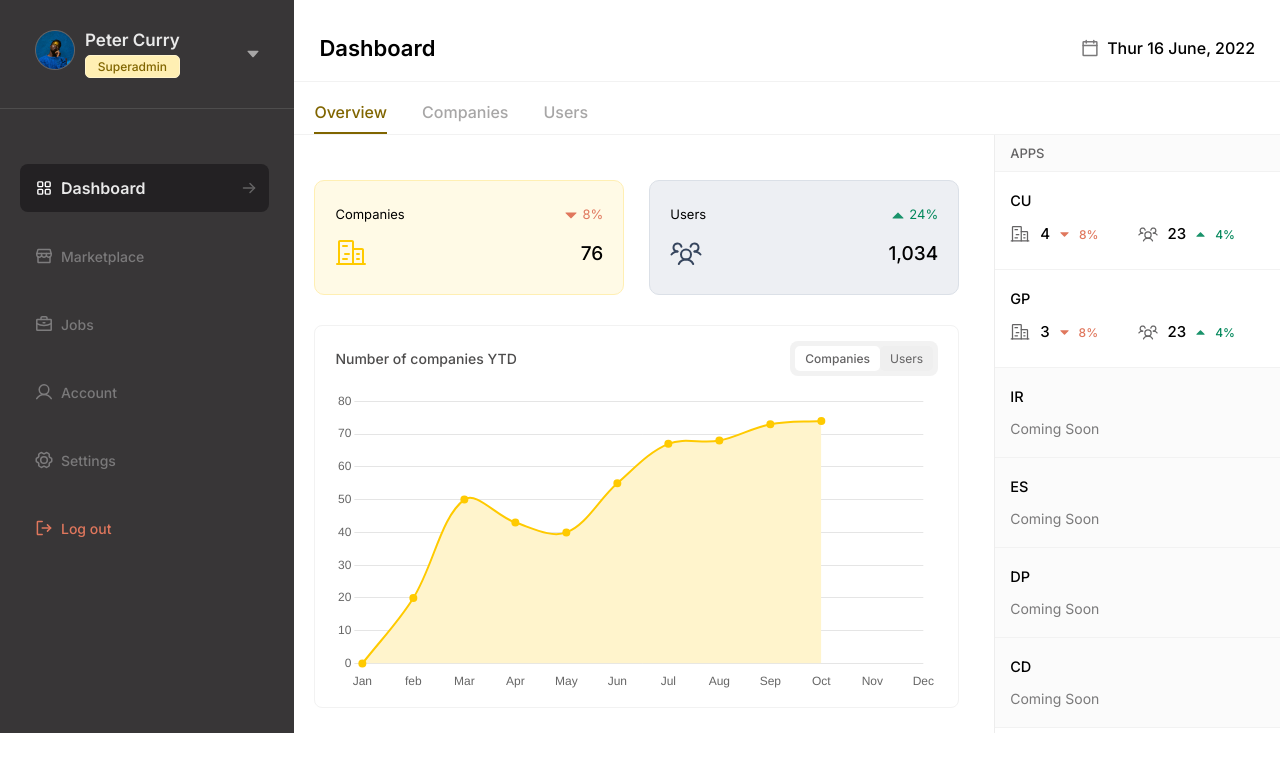
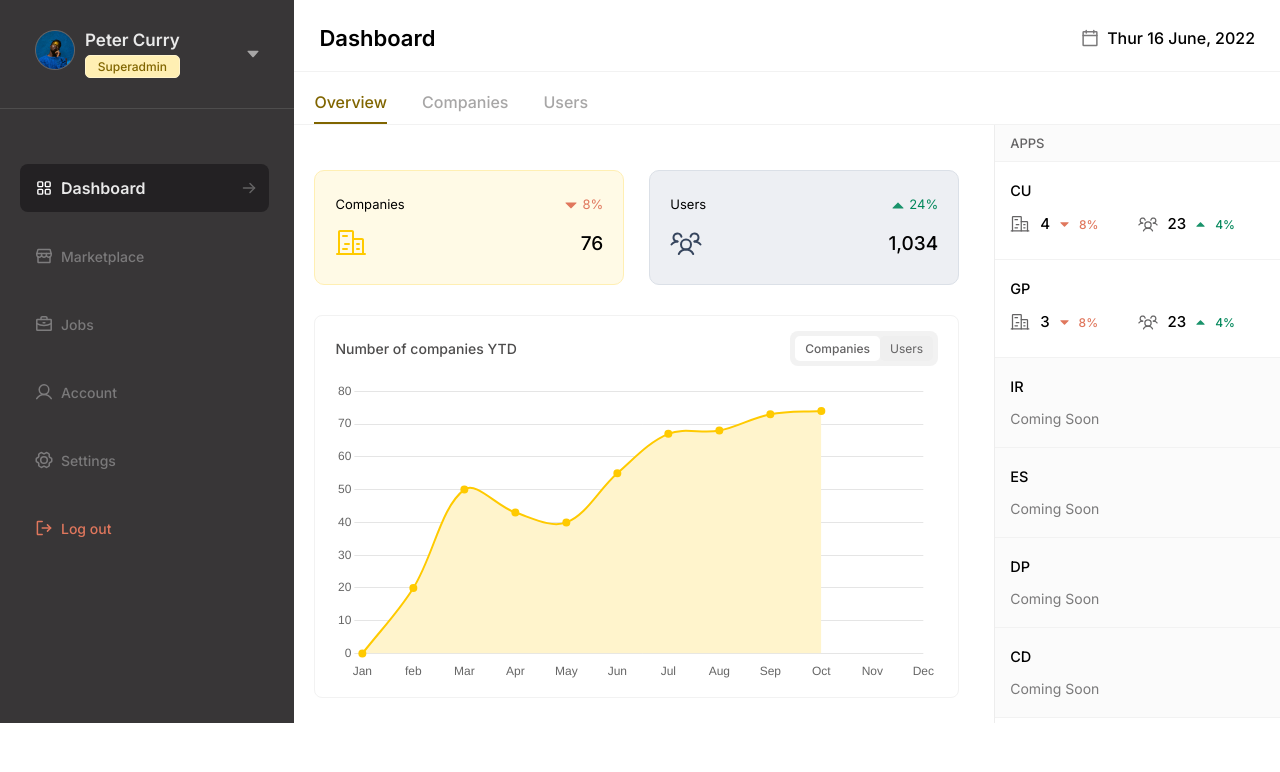
Before and after one commit to lolyparty/Tabulerasa, a React (Create React App) app: page / in a window 1280 px wide. Shown: the top 772 px of the page. Built offline with nearby package versions, Linux system fonts and the light colour scheme; the HTML template or start-up script is replaced by a standard one.

Commit message:
fixed padding of dashboard header

```diff
--- a/src/components/dashboard/dashboard.css
+++ b/src/components/dashboard/dashboard.css
@@ -1,5 +1,5 @@
 .dashboard_header-container {
-	padding: 35px 25px 20px 25px;
+	padding: 25px 25px 20px 25px;
 	display: flex;
 	justify-content: space-between;
 	border-bottom: 1px solid #f2f2f2;
```
